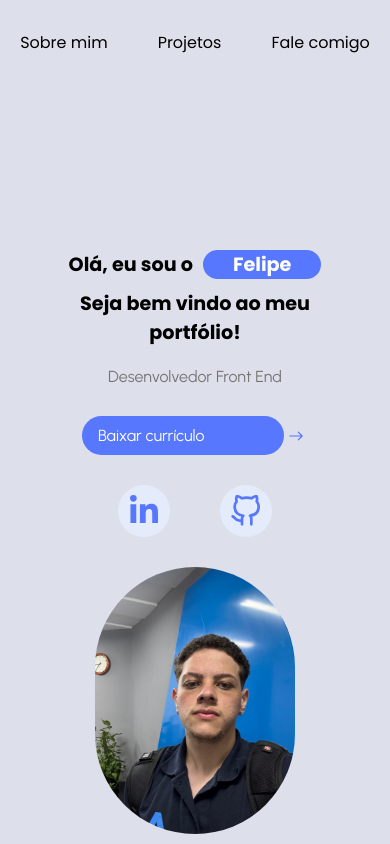
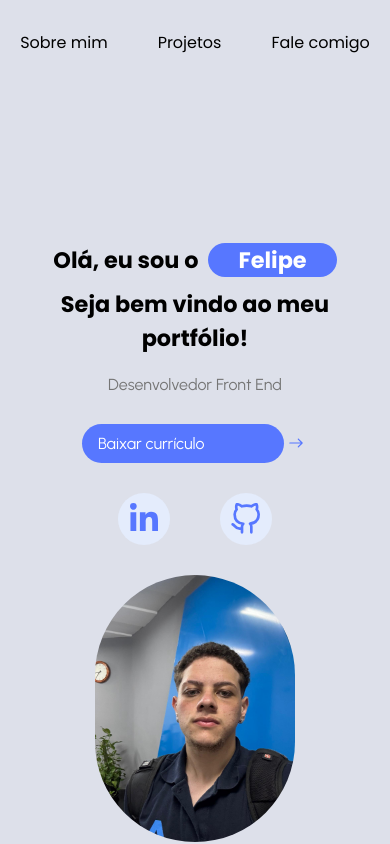
Before and after one commit to LipeLutz/repositorio-felipe-dias, a React (Vite) app: page / in a window 390 px wide. Shown: the top 844 px of the page. Built offline with nearby package versions, Linux system fonts and the light colour scheme.

Commit message:
Testando responsividade

```diff
--- a/src/components/Main/Main-media.css
+++ b/src/components/Main/Main-media.css
@@ -158,7 +158,7 @@
         justify-content: center;
         align-items: center;
         flex-direction: column;
-        font-size: 0.6rem;
+        font-size: 0.7rem;
     }
     .h1-welcome{
         text-align: center;
```
